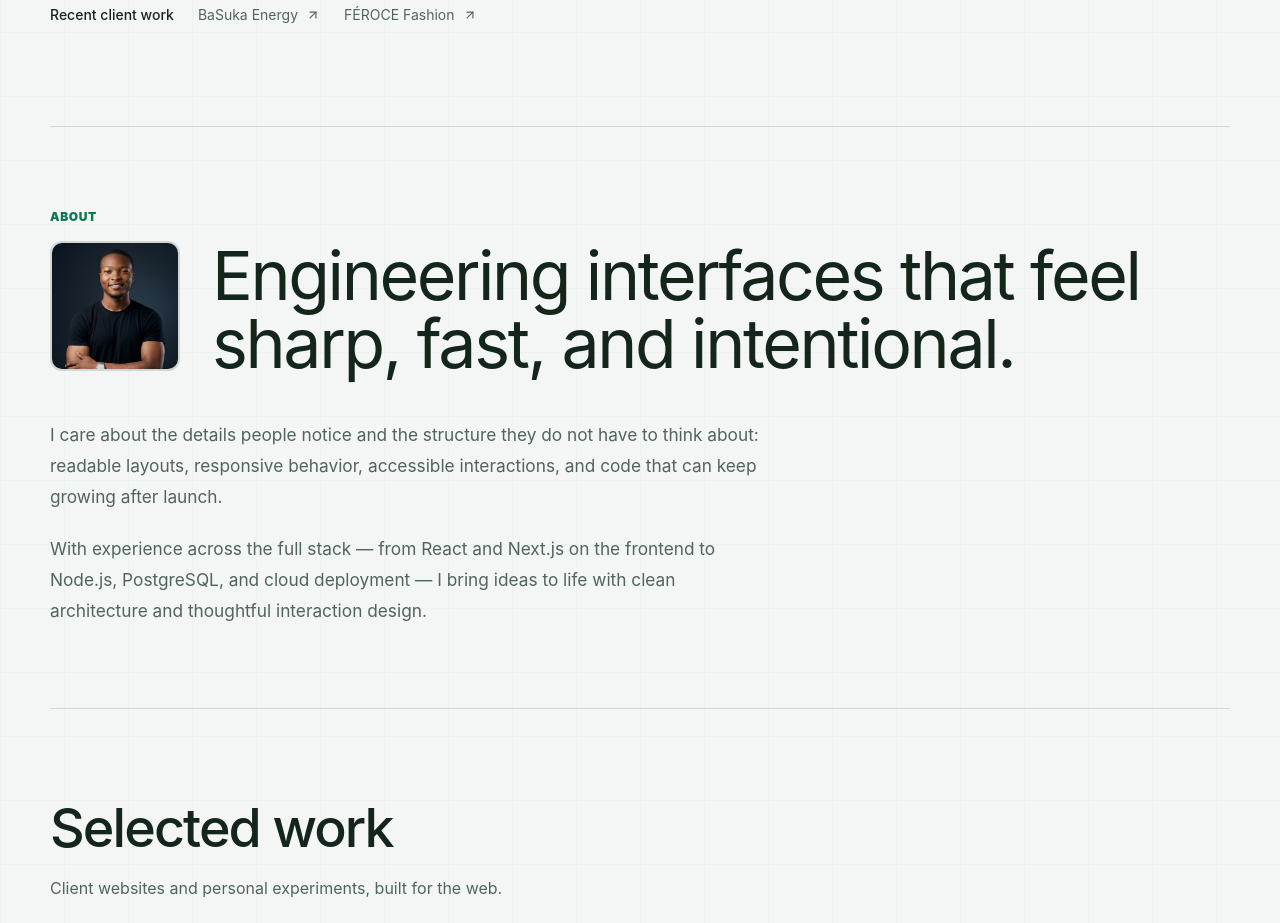
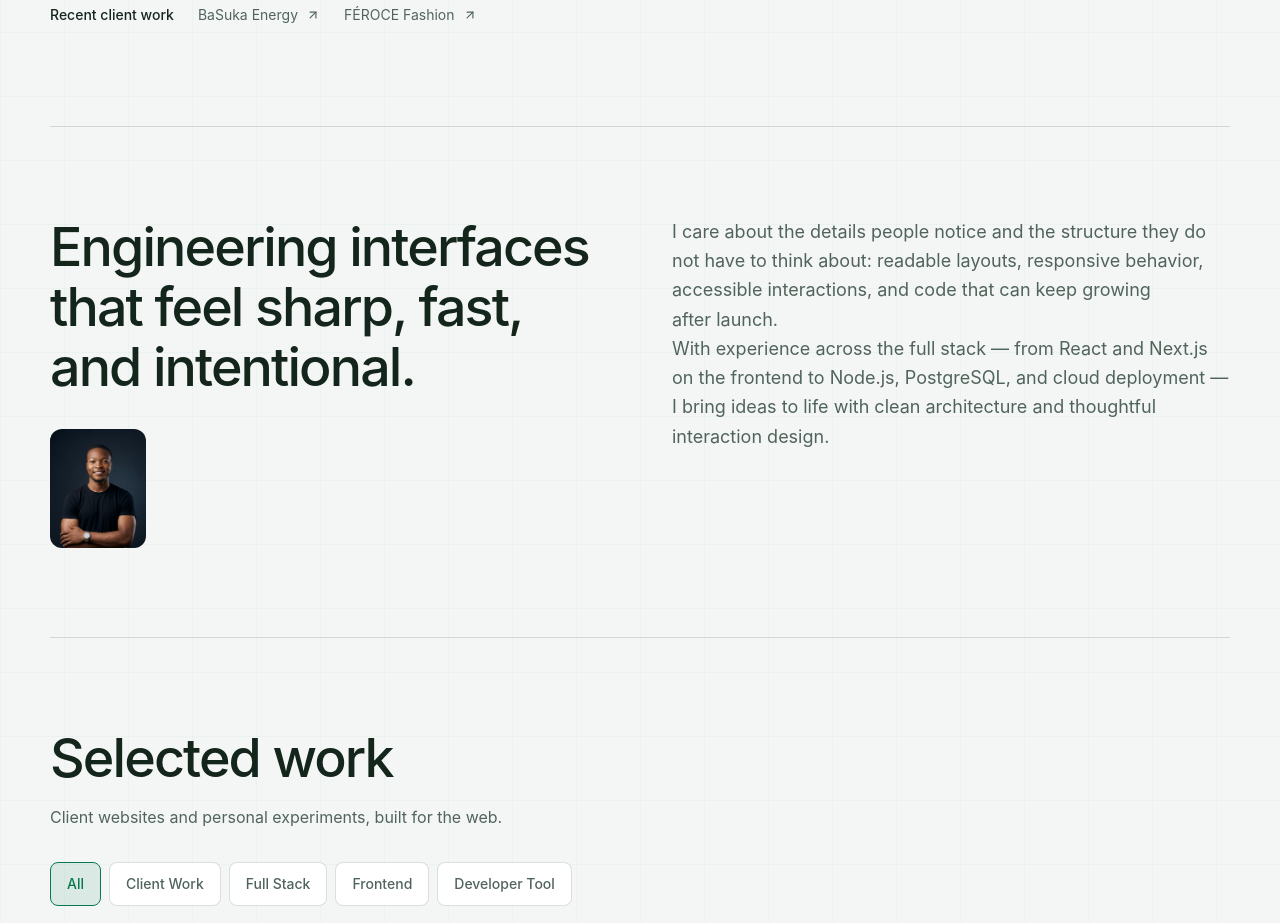
Before and after one commit to august-web/portffoliio, a Next.js app: page / in a window 1280 px wide. Shown: the part 800-1723 px from the top of the page. Built offline with nearby package versions, Linux system fonts and the light colour scheme.

Commit message:
Improve the homepage biography layout and profile presentation.

```diff
--- a/src/components/sections/About.tsx
+++ b/src/components/sections/About.tsx
@@ -1,49 +1,36 @@
-'use client'
-
 import React from 'react'
 import Image from 'next/image'
-import { motion } from 'framer-motion'
 
 export default function About() {
   return (
-    <motion.section
-      className="py-[82px] border-t border-[var(--color-line)] max-md:py-[58px]"
-      initial={{ opacity: 0, y: 30 }}
-      whileInView={{ opacity: 1, y: 0 }}
-      viewport={{ once: true, margin: '-50px' }}
-      transition={{ duration: 0.6 }}
+    <section
+      className="section-spacing grid items-start gap-10 lg:grid-cols-2 lg:gap-16"
+      id="about"
     >
-      <p className="text-[var(--color-accent)] text-xs font-black uppercase tracking-wider mb-4 m-0 max-sm:text-[0.72rem]">
-        About
-      </p>
-      <div className="flex items-start gap-8 mb-6 max-md:flex-col max-md:items-center max-md:text-center">
-        <div className="shrink-0">
-          <div className="relative w-[130px] h-[130px] max-sm:w-[110px] max-sm:h-[110px]">
+      <div>
+        <h2 className="section-heading">
+          Engineering interfaces that feel sharp, fast, and intentional.
+        </h2>
         <Image
           src="/images/profile.png"
           alt="Augustine Okechukwu Chima"
-              fill
-              className="object-cover rounded-xl border-2 border-[var(--color-line)]"
-              priority
+          width={96}
+          height={112}
+          className="mt-8 rounded-xl object-cover"
         />
       </div>
-        </div>
-        <div className="min-w-0">
-          <h2 className="mb-[18px] text-[4.25rem] leading-none m-0 max-md:text-[2.7rem] max-sm:text-[2.1rem] max-sm:leading-[1.04]">
-            Engineering interfaces that feel sharp, fast, and intentional.
-          </h2>
-        </div>
-      </div>
-      <p className="max-w-[720px] text-[var(--color-muted)] text-[1.08rem] leading-[1.8] m-0 mb-5">
+      <div className="max-w-prose space-y-6 text-base leading-relaxed text-[var(--color-muted)] sm:text-lg">
+        <p className="m-0">
           I care about the details people notice and the structure they do not have to think about:
           readable layouts, responsive behavior, accessible interactions, and code that can keep
           growing after launch.
         </p>
-      <p className="max-w-[720px] text-[var(--color-muted)] text-[1.08rem] leading-[1.8] m-0">
+        <p className="m-0">
           With experience across the full stack &mdash; from React and Next.js on the frontend to
           Node.js, PostgreSQL, and cloud deployment &mdash; I bring ideas to life with clean
           architecture and thoughtful interaction design.
         </p>
-    </motion.section>
+      </div>
+    </section>
   )
 }
```
Lines whose indentation alone changed are shown as unchanged.
